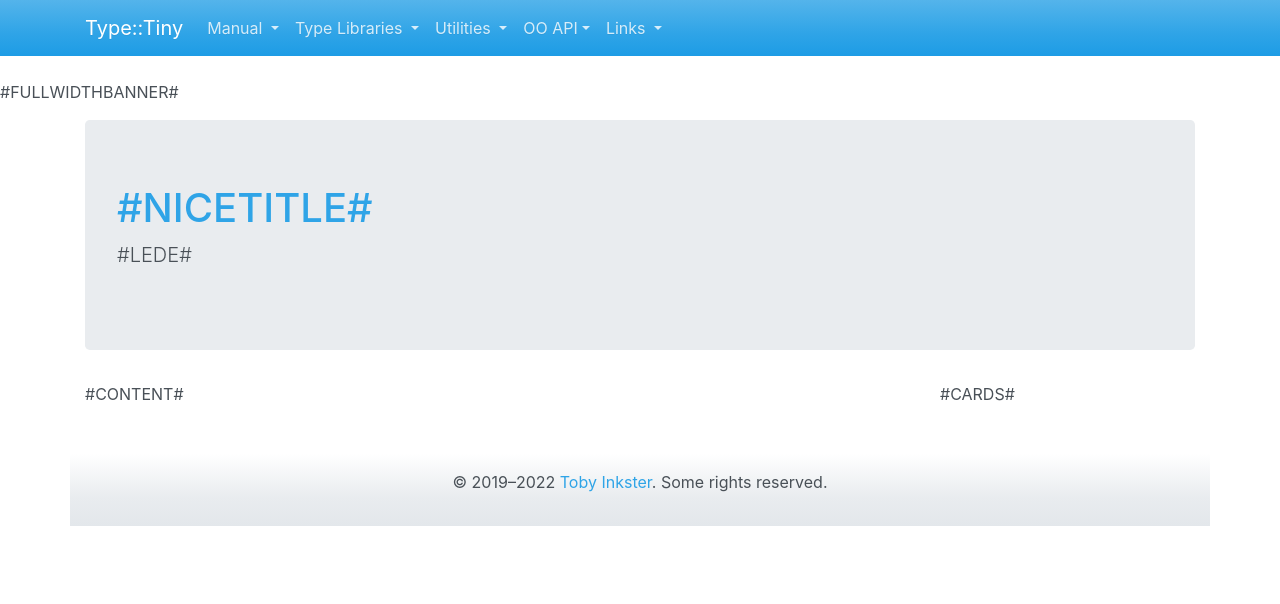
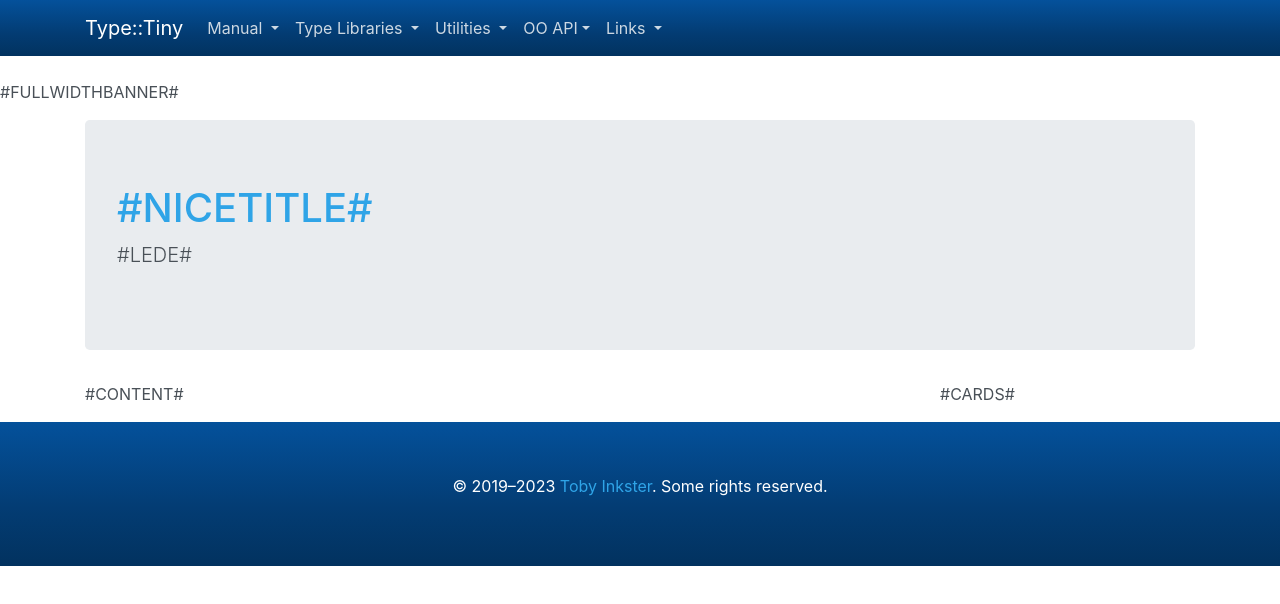
Before and after one commit to tobyink/web-typetiny, a plain HTML site: page build/template.html in a window 1280 px wide. Drawn offline with nearby package versions, Linux system fonts and the light colour scheme; files that its build step writes are made by us from their sources.

Commit message:
I hardly ever check in new versions, so this includes many changes

```diff
--- a/build/template.html
+++ b/build/template.html
@@ -99,7 +99,7 @@
 		</style>
 	</head>
 	<body class="page-#PAGECLASS#">
-		<div class="navbar navbar-expand-lg fixed-top navbar-dark bg-primary">
+		<div class="navbar navbar-expand-lg fixed-top navbar-dark bg-dark">
 			<div class="container">
 				<a href="/" class="navbar-brand">Type::Tiny</a>
 				<button class="navbar-toggler" type="button" data-toggle="collapse" data-target="#navbarResponsive" aria-controls="navbarResponsive" aria-expanded="false" aria-label="Toggle navigation"><span class="navbar-toggler-icon"></span></button>
@@ -202,12 +202,12 @@
 
 				</div>
 			</div>
-			<footer class="row">
-				<div class="col-md-12 text-md-center bg-light p-3 mt-5 mb-3">
-					<p>&copy; 2019&#8211;2022 <a href="//toby.ink">Toby Inkster</a>. Some rights reserved.</p>
-				</div>
-			</footer>
 		</div>
+		<footer class="bg-dark text-white text-md-center mt-3 mb-0 py-5">
+			<div class="container">
+				<p class="p-0 py-1">&copy; 2019&#8211;2023 <a href="//toby.ink">Toby Inkster</a>. Some rights reserved.</p>
+			</div>
+		</footer>
 		<script src="https://code.jquery.com/jquery-3.4.1.min.js" crossorigin="anonymous"></script>
 		<script src="https://cdn.jsdelivr.net/npm/popper.js@1.16.0/dist/umd/popper.min.js" integrity="sha384-Q6E9RHvbIyZFJoft+2mJbHaEWldlvI9IOYy5n3zV9zzTtmI3UksdQRVvoxMfooAo" crossorigin="anonymous"></script>
 		<script src="https://stackpath.bootstrapcdn.com/bootstrap/4.4.1/js/bootstrap.min.js" integrity="sha384-wfSDF2E50Y2D1uUdj0O3uMBJnjuUD4Ih7YwaYd1iqfktj0Uod8GCExl3Og8ifwB6" crossorigin="anonymous"></script>
```
Also changed, not shown: 1 other file.
